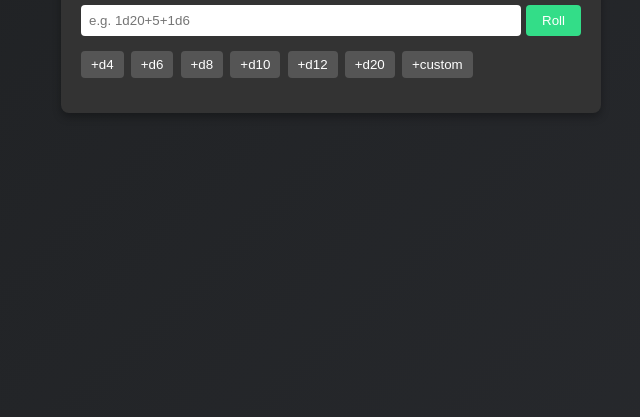
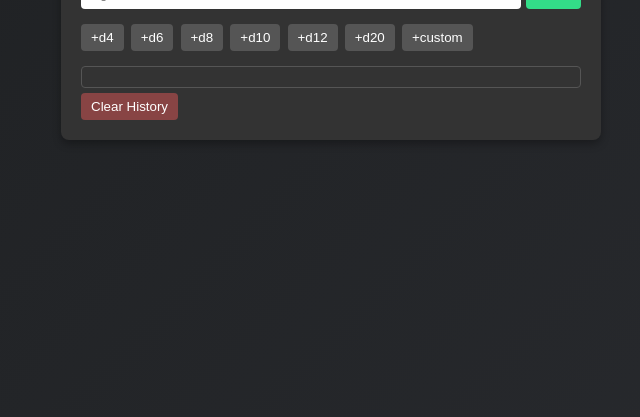
Before and after one commit to elixexorcist/roguelike-toolbox, a plain HTML site: page index.html in a window 1280 px wide. Shown: the part 383-800 px from the top of the page, without its empty margins (309-949 px from the left). Drawn offline with Linux system fonts and the light colour scheme.

Commit message:
Add roll history with clear option

```diff
--- a/index.html
+++ b/index.html
@@ -76,6 +76,32 @@
             margin-top: 15px;
             text-align: center;
         }
+
+        #history-container {
+            margin-top: 15px;
+        }
+
+        #history {
+            max-height: 150px;
+            overflow-y: auto;
+            border: 1px solid #555;
+            padding: 10px;
+            border-radius: 4px;
+        }
+
+        #clear-history {
+            margin-top: 5px;
+            padding: 6px 10px;
+            border: none;
+            background: #844;
+            color: #fff;
+            border-radius: 4px;
+            cursor: pointer;
+        }
+
+        #clear-history:hover {
+            background: #a55;
+        }
     </style>
 </head>
 <body>
@@ -95,6 +121,10 @@
         <button id="custom">+custom</button>
     </div>
     <div id="result"></div>
+    <div id="history-container">
+        <div id="history"></div>
+        <button id="clear-history">Clear History</button>
+    </div>
 </div>
 <script>
 function rollExpression(expr) {
@@ -125,14 +155,24 @@ function rollExpression(expr) {
     return { total, breakdown: breakdown.join(' + ') };
 }
 
+const historyDiv = document.getElementById('history');
+
 document.getElementById('roll').onclick = function() {
     const expr = document.getElementById('expression').value;
     const res = rollExpression(expr);
     if (isNaN(res.total)) {
         document.getElementById('result').textContent = 'Invalid expression.';
     } else {
-        document.getElementById('result').textContent = `${expr} = ${res.total} (rolled: ${res.breakdown})`;
+        const text = `${expr} = ${res.total} (rolled: ${res.breakdown})`;
+        document.getElementById('result').textContent = text;
+        const entry = document.createElement('div');
+        entry.textContent = text;
+        historyDiv.prepend(entry);
     }
+};
+
+document.getElementById('clear-history').onclick = () => {
+    historyDiv.innerHTML = '';
 };
 
 document.querySelectorAll('#dice-buttons button[data-dice]').forEach(btn => {
```
